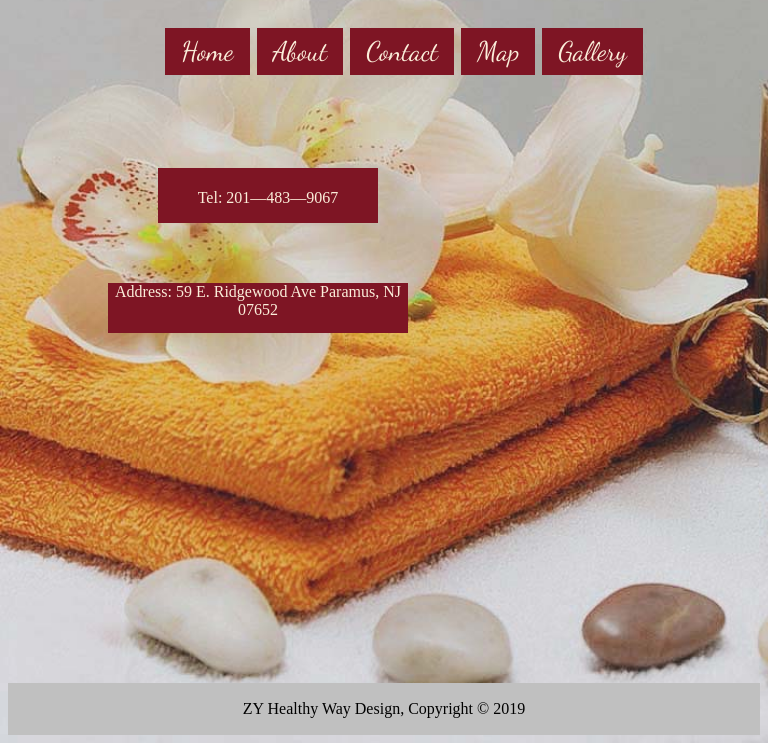
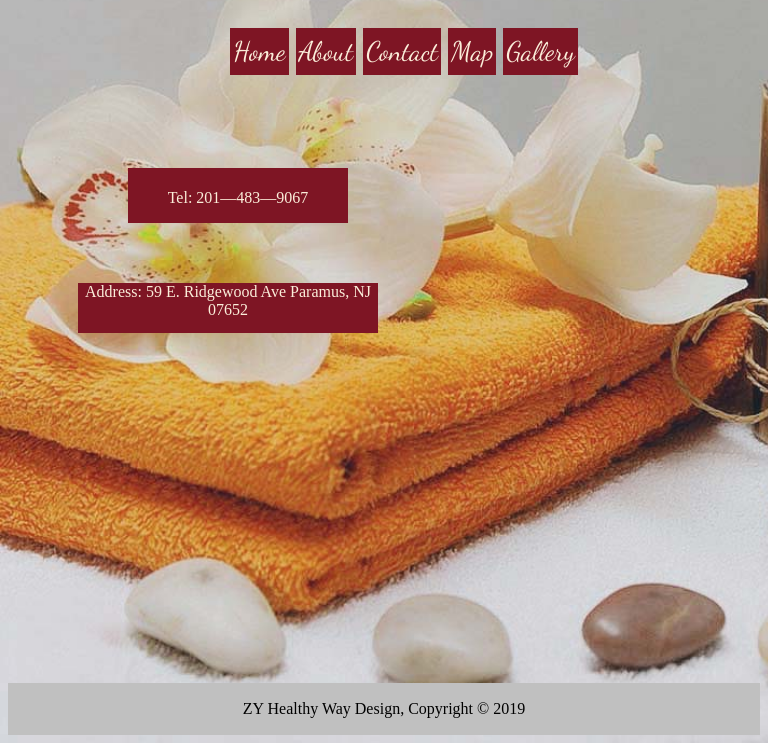
Before and after one commit to ZYhealthyway/ZYhealthyway.github.io, a plain HTML site: page Contact/index.html in a window 768 px wide. Shown: the part 85-828 px from the top of the page. Drawn offline with Linux system fonts and the light colour scheme.

Commit message:
change size

```diff
--- a/css/about.css
+++ b/css/about.css
@@ -82,7 +82,7 @@ footer {
    }
 }
 
-@media all and (min-width: 548px) and (max-width: 800px) {
+@media all and (min-width: 300px) and (max-width: 800px) {
    #nav_container ul li a {
       padding: 7px 3px;
    }
--- a/css/contact.css
+++ b/css/contact.css
@@ -102,13 +102,13 @@ footer {
    }
 }
 
-@media all and (min-width: 548px) and (max-width: 800px) {
+@media all and (min-width: 300px) and (max-width: 800px) {
    #nav_container ul li a {
-      padding: 7px 16px;
+      padding: 7px 3px;
    }
 
    .all {
-      margin-left: -150px;
+      margin-left: -180px;
    }
 
    .add {
--- a/css/gallery.css
+++ b/css/gallery.css
@@ -87,9 +87,9 @@ footer {
    }
 }
 
-@media all and (min-width: 548px) and (max-width: 800px) {
+@media all and (min-width: 300px) and (max-width: 800px) {
    #nav_container ul li a {
-      padding: 7px 16px;
+      padding: 7px 3px;
    }
 
    img {
```
